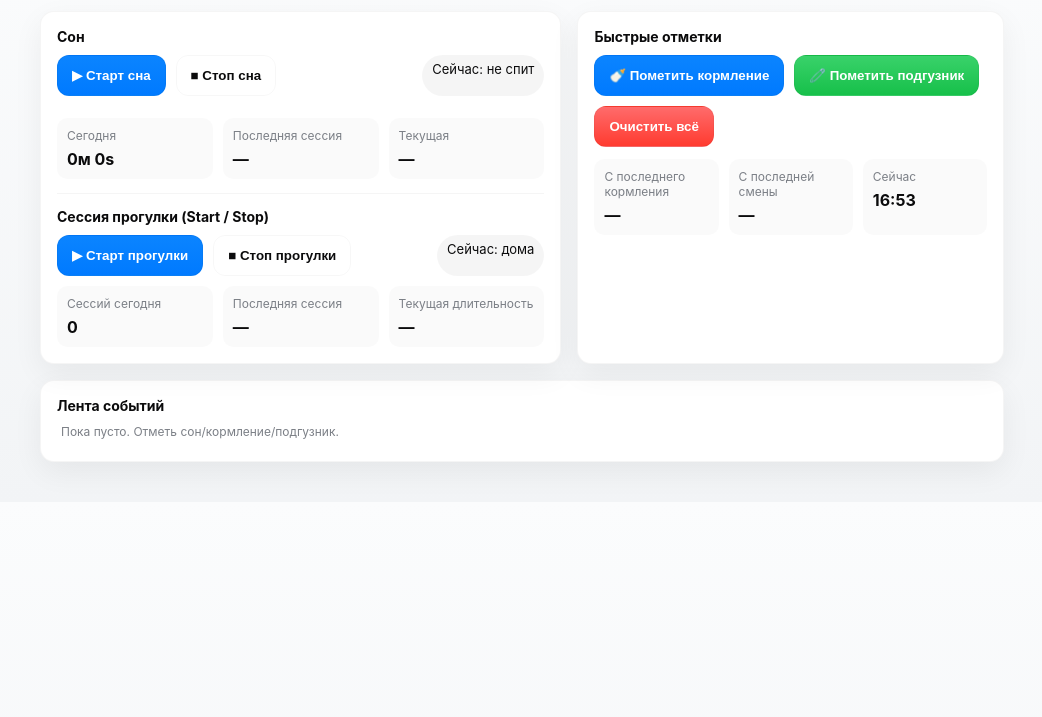
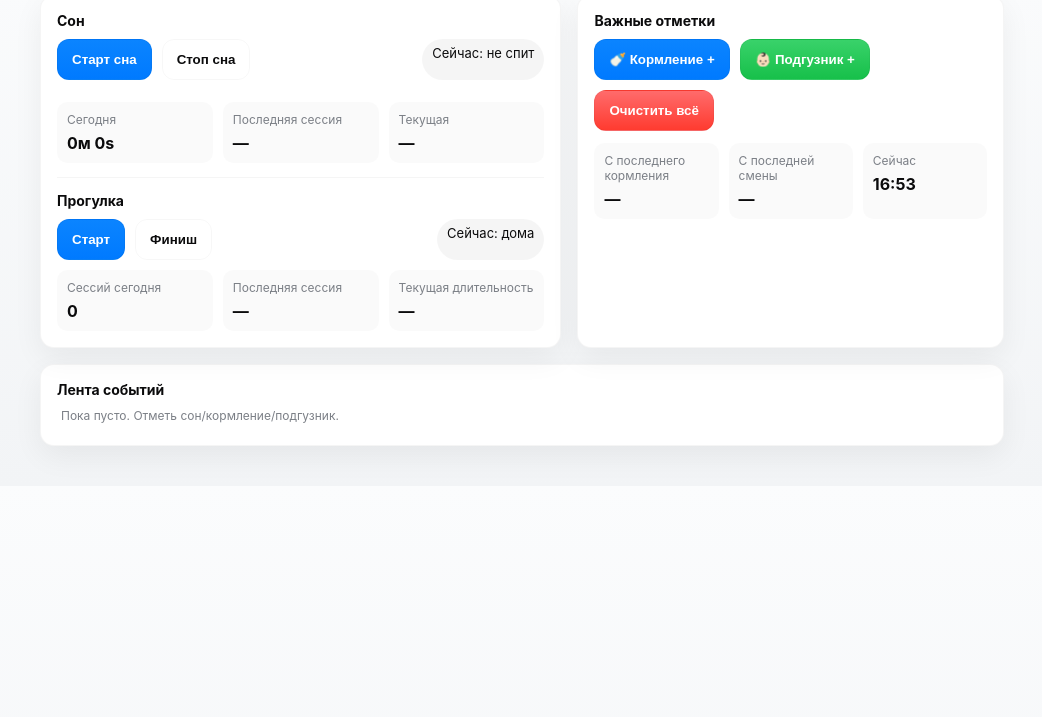
Before and after one commit to M1akarov/baby-tracker, a plain HTML site: page index.html in a window 1280 px wide. Shown: the part 83-800 px from the top of the page, without its empty margins (118-1160 px from the left). Drawn offline with Linux system fonts and the light colour scheme.

Commit message:
back to v2.1

```diff
--- a/index.html
+++ b/index.html
@@ -3,7 +3,7 @@
 <head>
 <meta charset="utf-8" />
 <meta name="viewport" content="width=device-width,initial-scale=1" />
-<title>Baby Tracker — сон · еда · подгузник</title>
+<title>Baby Tracker</title>
 <style>
   :root{
     --bg:#f5f6f7;
@@ -73,9 +73,9 @@
     <header>
       <div>
         <h1>Baby Tracker</h1>
-        <div class="sub">Сон · Прогулка · Подгузник</div>
+        <!-- <div class="sub">Сон · Прогулка · Подгузник</div> -->
       </div>
-      <div class="tiny">Данные в смартфоне*</div>
+      <!-- <div class="tiny">Данные в смартфоне*</div> -->
     </header>
 
     <div class="grid">
@@ -84,8 +84,8 @@
         <h2 id="sleep-title" class="section-title">Сон</h2>
 
         <div class="controls">
-          <button id="sleepStart" class="btn-primary">▶ Старт сна</button>
-          <button id="sleepStop" class="btn-ghost">■ Стоп сна</button>
+          <button id="sleepStart" class="btn-primary">Старт сна</button>
+          <button id="sleepStop" class="btn-ghost">Стоп сна</button>
           <div style="flex:1"></div>
           <div id="sleepIndicator" class="badge">Сейчас: не спит</div>
         </div>
@@ -100,10 +100,10 @@
 
         <hr style="margin:14px 0;border:none;border-top:1px solid rgba(0,0,0,0.04)">
 
-        <h3 class="section-title">Сессия прогулки (Start / Stop)</h3>
+        <h3 class="section-title">Прогулка</h3>
         <div class="controls">
-          <button id="feedSessionStart" class="btn-primary">▶ Старт прогулки</button>
-          <button id="feedSessionStop" class="btn-ghost">■ Стоп прогулки</button>
+          <button id="feedSessionStart" class="btn-primary">Старт</button>
+          <button id="feedSessionStop" class="btn-ghost">Финиш</button>
           <div style="flex:1"></div>
           <div id="feedSessionIndicator" class="badge">Сейчас: не в прогулки</div>
         </div>
@@ -117,10 +117,10 @@
 
       <!-- Right column: quick events -->
       <section class="card" aria-labelledby="quick-title">
-        <h2 id="quick-title" class="section-title">Быстрые отметки</h2>
+        <h2 id="quick-title" class="section-title">Важные отметки</h2>
         <div class="controls" style="margin-bottom:12px">
-          <button id="markFeed" class="btn-primary">🍼 Пометить кормление</button>
-          <button id="markDiaper" class="btn-green">🧷 Пометить подгузник</button>
+          <button id="markFeed" class="btn-primary">🍼 Кормление + </button>
+          <button id="markDiaper" class="btn-green">👶🏻 Подгузник + </button>
           <button id="clearAll" class="btn-danger">Очистить всё</button>
         </div>
 
```
